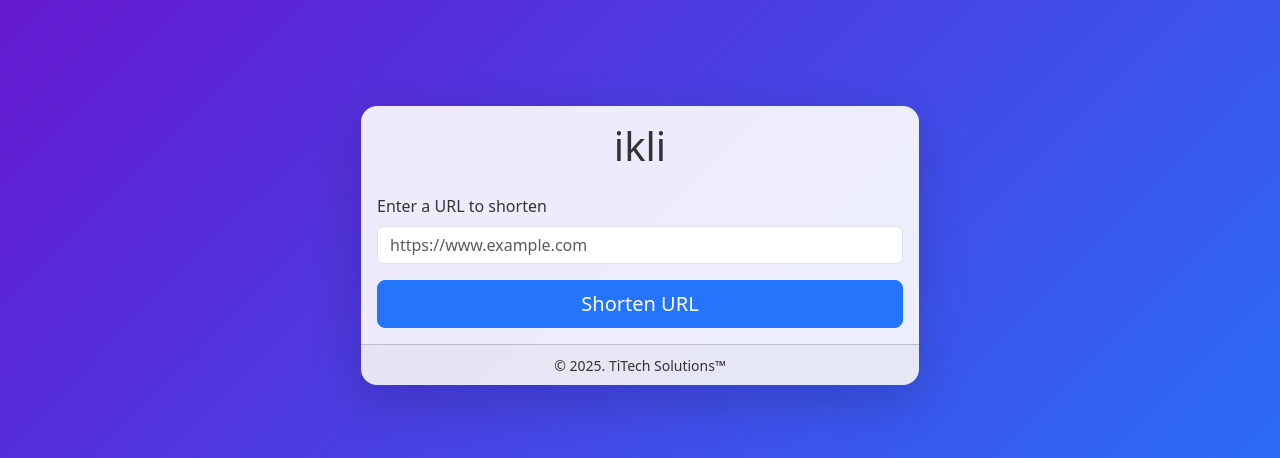
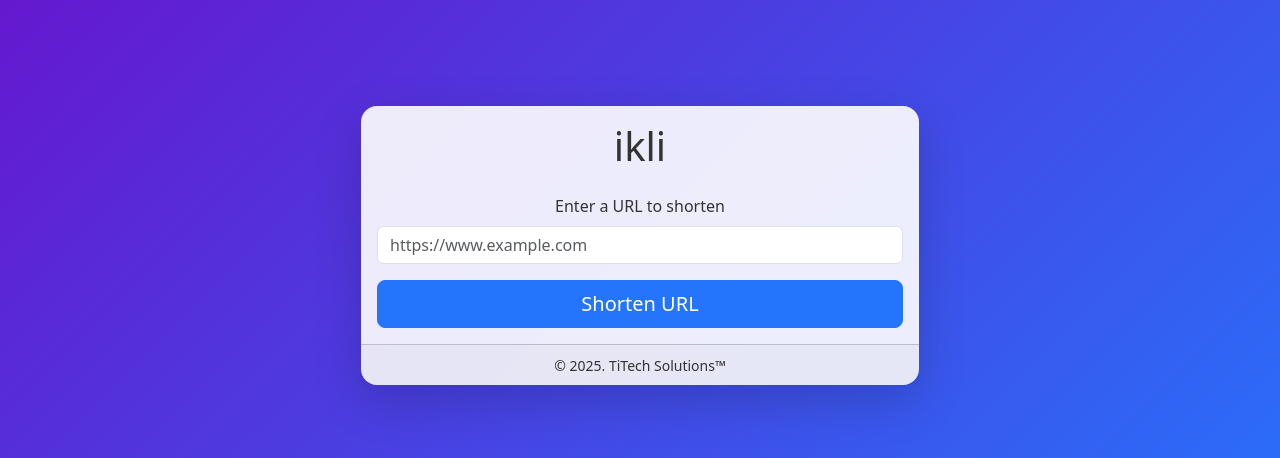
Before and after one commit to drichorino/ikli, a FastAPI app: page / in a window 1280 px wide. Shown: the part 155-613 px from the top of the page. Run offline with FastAPI, Linux system fonts and the light colour scheme.

Commit message:
Center text

```diff
--- a/app/templates/index.html
+++ b/app/templates/index.html
@@ -34,8 +34,8 @@
           <div class="card-body">
             <h1 class="card-title text-center mb-4">ikli</h1>
             <form action="/shorten" method="post">
-              <div class="mb-3">
-                <label for="original_url" class="form-label text-center">Enter a URL to shorten</label>
+              <div class="mb-3 text-center">
+                <label for="original_url" class="form-label">Enter a URL to shorten</label>
                 <input
                   type="url"
                   class="form-control"
```
